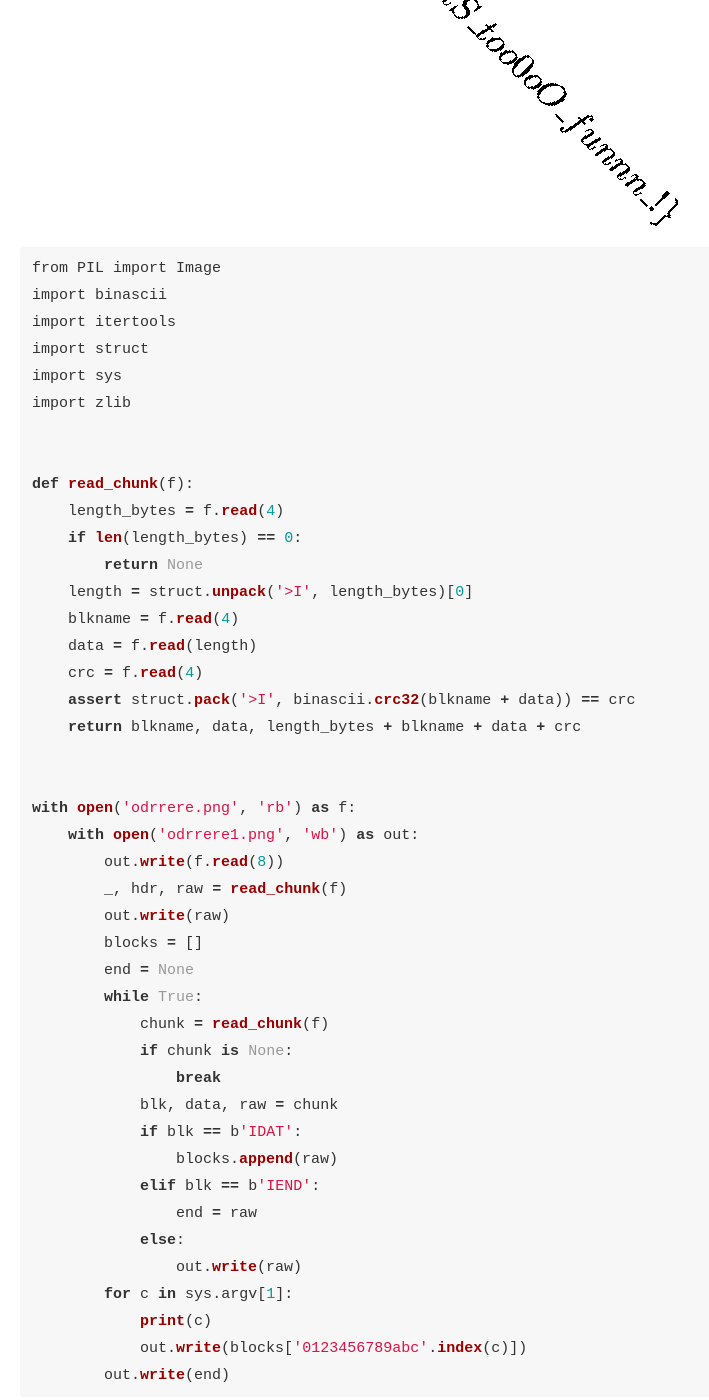
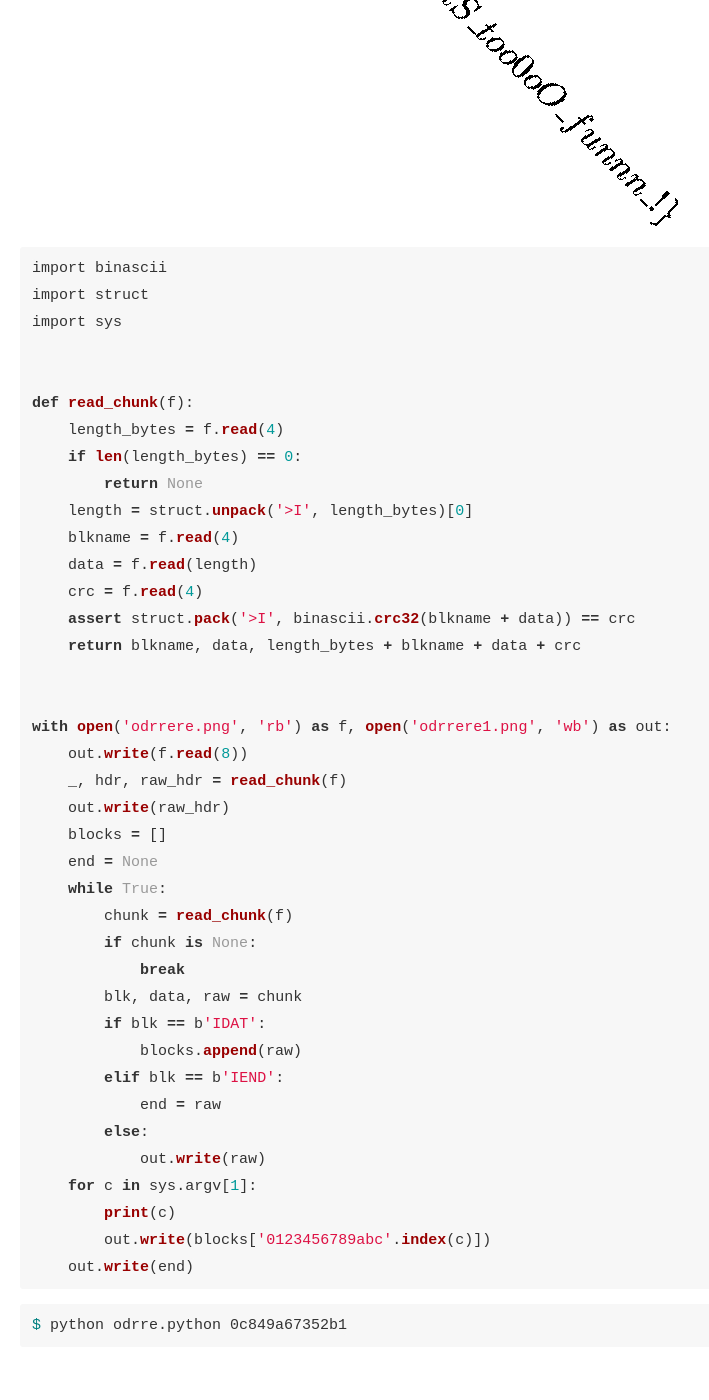
Before and after one commit to nickfrostatx/blog, a Jekyll site: the page built from _posts/2016-05-08-asis-ctf-quals-2016-odrrere.md, in a window 1280 px wide and 1400 px high, scrolled down 2350 px. Shown: the whole window, without its empty margins (250-959 px from the left). Built offline with Jekyll 4.4.1, drawn with Linux system fonts in a browser that asks for light colours.

Commit message:
Update odrrere script

```diff
--- a/_posts/2016-05-08-asis-ctf-quals-2016-odrrere.md
+++ b/_posts/2016-05-08-asis-ctf-quals-2016-odrrere.md
@@ -25,12 +25,9 @@ Here's the final image:
 ![Image](/assets/odrrere-final.png)
 
 {% highlight python %}
-from PIL import Image
 import binascii
-import itertools
 import struct
 import sys
-import zlib
 
 
 def read_chunk(f):
@@ -45,26 +42,29 @@ def read_chunk(f):
     return blkname, data, length_bytes + blkname + data + crc
 
 
-with open('odrrere.png', 'rb') as f:
-    with open('odrrere1.png', 'wb') as out:
-        out.write(f.read(8))
-        _, hdr, raw = read_chunk(f)
-        out.write(raw)
-        blocks = []
-        end = None
-        while True:
-            chunk = read_chunk(f)
-            if chunk is None:
-                break
-            blk, data, raw = chunk
-            if blk == b'IDAT':
-                blocks.append(raw)
-            elif blk == b'IEND':
-                end = raw
-            else:
-                out.write(raw)
-        for c in sys.argv[1]:
-            print(c)
-            out.write(blocks['0123456789abc'.index(c)])
-        out.write(end)
+with open('odrrere.png', 'rb') as f, open('odrrere1.png', 'wb') as out:
+    out.write(f.read(8))
+    _, hdr, raw_hdr = read_chunk(f)
+    out.write(raw_hdr)
+    blocks = []
+    end = None
+    while True:
+        chunk = read_chunk(f)
+        if chunk is None:
+            break
+        blk, data, raw = chunk
+        if blk == b'IDAT':
+            blocks.append(raw)
+        elif blk == b'IEND':
+            end = raw
+        else:
+            out.write(raw)
+    for c in sys.argv[1]:
+        print(c)
+        out.write(blocks['0123456789abc'.index(c)])
+    out.write(end)
 {% endhighlight %}
+
+{% highlight bash %}
+$ python odrre.python 0c849a67352b1
+{% endhighlight %}
```
